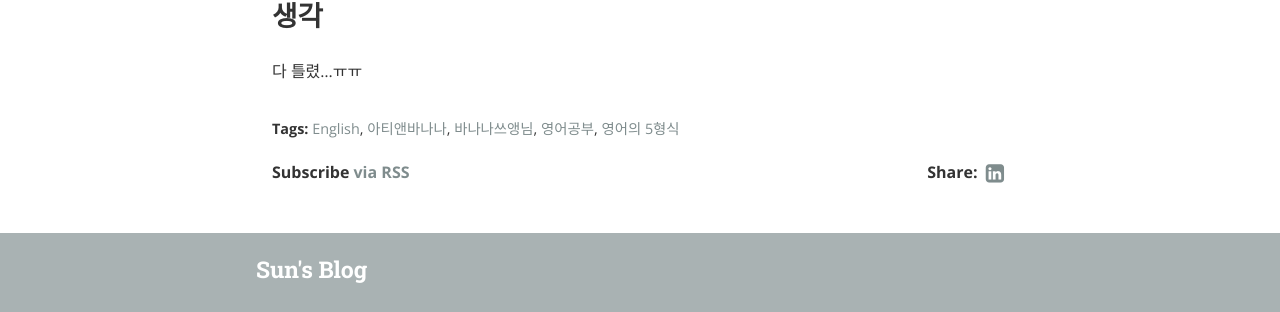
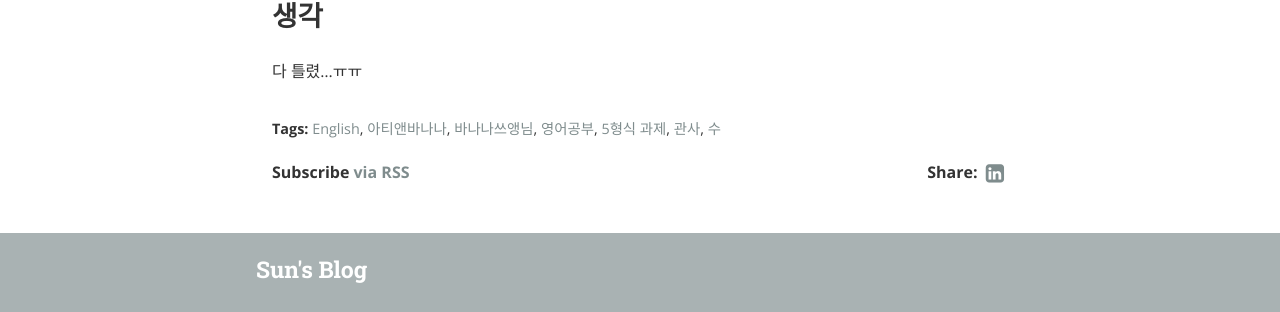
Before and after one commit to gptjs409/gptjs409.github.io, a Jekyll site: the page built from _posts/english/2019-10-20-banana-english-3.md, in a window 1280 px wide and 900 px high, scrolled down 6523 px. Shown: the part 443-755 px from the top of the window. Built offline with Jekyll 4.4.1, drawn with Linux system fonts in a browser that asks for light colours; nearby versions of some CDN libraries.

Commit message:
Update 2019-10-20-banana-english-3.md

```diff
--- a/_posts/english/2019-10-20-banana-english-3.md
+++ b/_posts/english/2019-10-20-banana-english-3.md
@@ -9,7 +9,10 @@ tags:
   - 아티앤바나나
   - 바나나쓰앵님
   - 영어공부
-  - 영어의 5형식
+  - 5형식 과제
+  - 관사
+  - 수
+  -
 ---
 
 ## 저작권 표시
```
